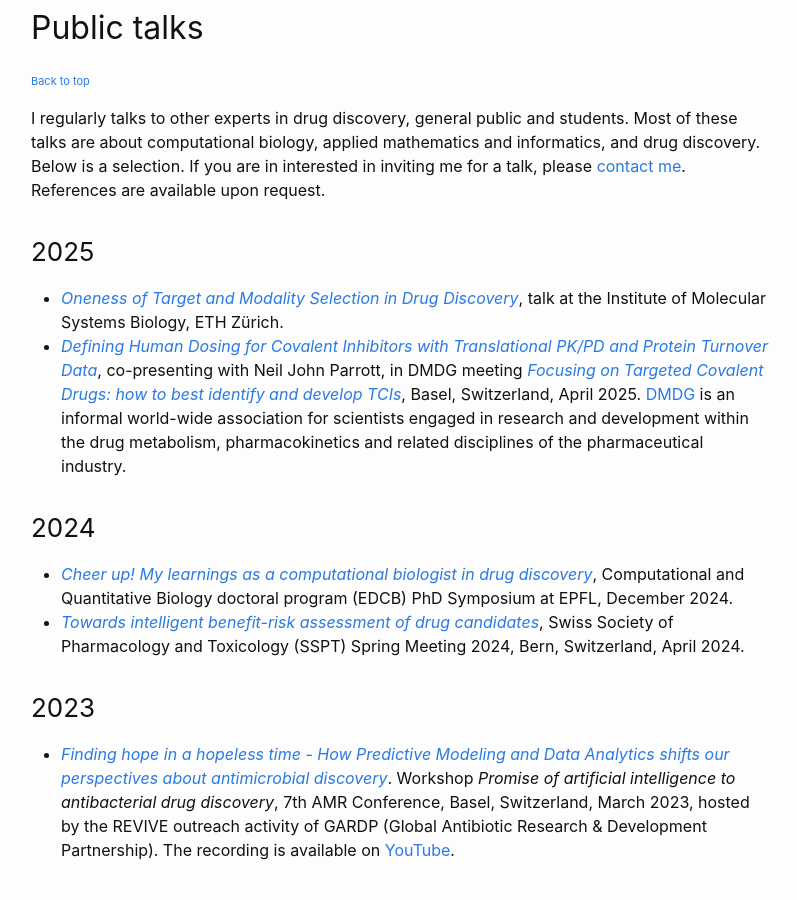
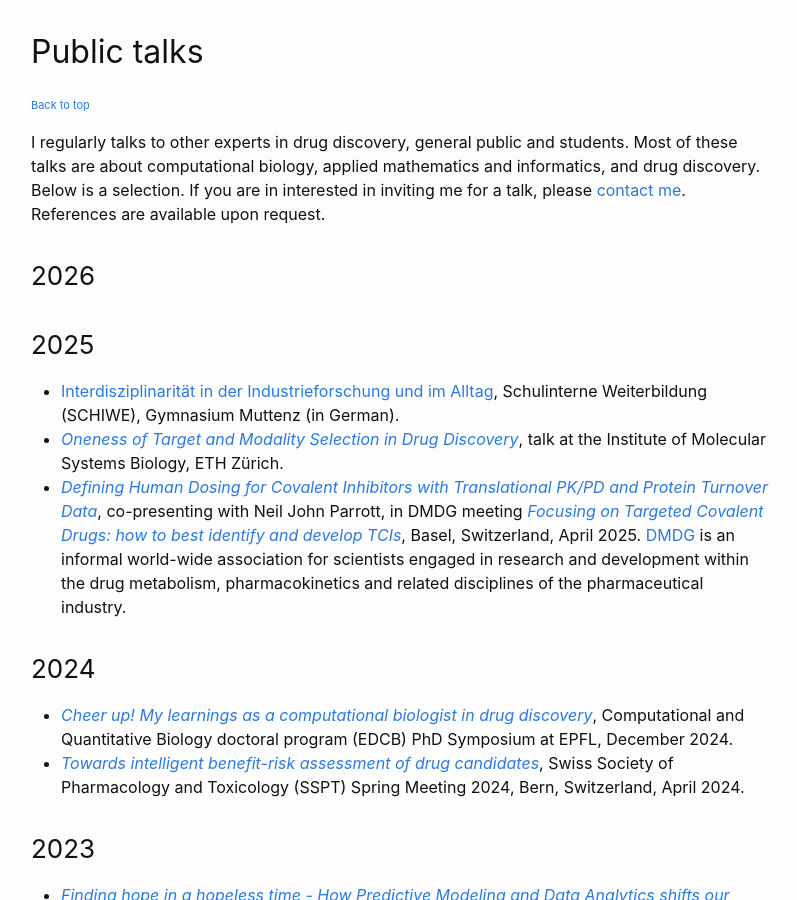
Before and after one commit to Accio/accio.github.io, a Jekyll site: the page built from _pages/outreach.md, in a window 1280 px wide and 900 px high, scrolled down 2054 px. Shown: the whole window, without its empty margins (239-1036 px from the left). Built offline with Jekyll 4.4.1, drawn with Linux system fonts in a browser that asks for light colours.

Commit message:
add Muttenz talk

```diff
--- a/_pages/outreach.md
+++ b/_pages/outreach.md
@@ -59,8 +59,11 @@ I have organized Python courses `Python@Library` for secondary-school students i
 
 I regularly talks to other experts in drug discovery, general public and students. Most of these talks are about computational biology, applied mathematics and informatics, and drug discovery. Below is a selection. If you are in interested in inviting me for a talk, please [contact me](mailto:mail@jdzhang.me?subject=Invitation to give a talk). References are available upon request.
 
+### 2026
+
 ### 2025
 
+* [Interdisziplinarität in der Industrieforschung und im Alltag]({{ site.url}}/assets/pdf/2026-04-GymnasiumFMSMuttenz.pdf), Schulinterne Weiterbildung (SCHIWE), Gymnasium Muttenz (in German).
 * [*Oneness of Target and Modality Selection in Drug Discovery*]({{ site.url}}/assets/pdf/2025-04-JitaoDavidZhang-ETH-IMSB.pdf), talk at the Institute of Molecular Systems Biology, ETH Zürich.
 * [*Defining Human Dosing for Covalent Inhibitors with Translational PK/PD and Protein Turnover Data*]({{ site.url}}/assets/pdf/2025-04-NeilParrott-JitaoDavidZhang-DMDG-Targeting-Covalent-Inhibitors.pdf), co-presenting with Neil John Parrott, in DMDG meeting [*Focusing on Targeted Covalent Drugs: how to best identify and develop TCIs*]({{ site.url}}/assets/pdf/2025-04-NeilParrott-JitaoDavidZhang-DMDG-DelegateBook.pdf), Basel, Switzerland, April 2025. [DMDG](https://www.dmdg.org/) is an informal world-wide association for scientists engaged in research and development within the drug metabolism, pharmacokinetics and related disciplines of the pharmaceutical industry.
 
```
Also changed, not shown: 3 other files.
